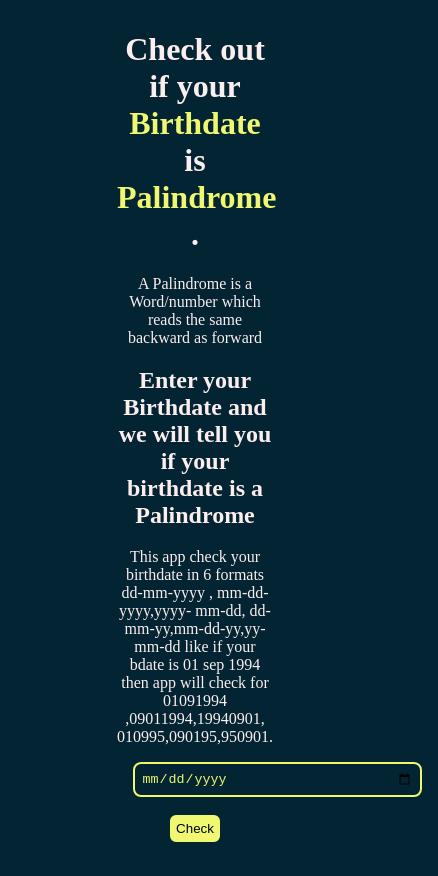
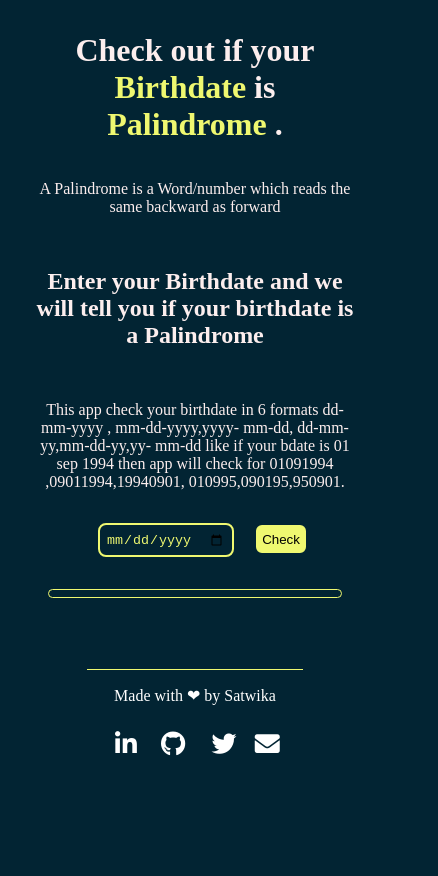
Before and after one commit to SatwikaKacham/bdate-palindrome, a plain HTML site: page index.html in a window 390 px wide. Shown: the whole page, 438 px wide, since content can reach past the window. After the commit the page ends 844 px from the top, so only its background shows below. Drawn offline with Linux system fonts and the light colour scheme.

Commit message:
style:responsive

```diff
--- a/app.js
+++ b/app.js
@@ -167,7 +167,7 @@ var bdaydate = dateInput.value;
   }
   else
   {
-    outPut.innerText = "please enter some valid input😥"
+    outPut.innerText = "Please enter some valid input😥"
   }
  var sol = isPosibilitiesPalindrome(date);
      if(sol)
--- a/index.html
+++ b/index.html
@@ -6,6 +6,8 @@
     <meta name="viewport" content="width=device-width, initial-scale=1.0">
     <title>Birthdate palindrome</title>
     <link rel="stylesheet" href="style.css">
+    <link rel="stylesheet" href="https://use.fontawesome.com/releases/v5.15.3/css/all.css" integrity="sha384-SZXxX4whJ79/gErwcOYf+zWLeJdY/qpuqC4cAa9rOGUstPomtqpuNWT9wdPEn2fk" crossorigin="anonymous"/>
+
 </head>
 <body>
     <h1 class="topic">Check out if your <span class="color-highlight">Birthdate</span> is <span class="color-highlight">Palindrome</span> .</h1>
@@ -18,6 +20,17 @@
     <input type="date" class="date-input">
     <button class="check-btn">Check</button>
     <div class="output"></div>
+    <div class = "foot">
+        <div class="made-stmt">Made with ❤ by Satwika</div>
+        <ul class=  "item-link" >
+          <li class= "initem" > <a  class = "item" href="https://www.linkedin.com/in/satwika-kacham-70aa4b200"><i class="fab fa-linkedin-in logo"></i></a></li>
+          <li class= "initem" > <a class = "item" href="https://github.com/satwikakacham"><i class="fab fa-github logo"></i></a>  </li>
+          <li class= "initem" > <a class = "item" href="https://twitter.com/kachamsatwika"><i class="fab fa-twitter logo"></i></a> </li>
+          <li class= "initem" > <a class = "item gmail-laptop" href="https://mail.google.com/mail/u/0/#inbox?compose=GTvVlcSMScnbzwRdCSXcClrbZphVslhHrkwwpTSfmwBlpFlVcGXxNCqdSSsWBHJqDnfRNBsMFJkDw" target="_blank"><i class="fas fa-envelope"></i></a> </li>
+          <li class= "initem" > <a class = "item gmail-phone" href="mailto:satwikakacham@gmail.com"><i class="fas fa-envelope"></i></a> </li>
+
+      </ul>
+    </div>
     <script src="app.js" type="text/javascript"></script>
 
 </body>
--- a/style.css
+++ b/style.css
@@ -10,11 +10,16 @@ body{
     background-color: var(--primary);
     color : rgb(252, 238, 238);
     text-align: center;
-    margin : 8% 30%;
+    margin : 8% 28%;
+
+
 
 }
 .color-highlight{
     color : var(--secoundary);
+}
+.discription,.discription2,.heading{
+    padding : 1rem 0rem;
 }
 
 .date-input{
@@ -23,7 +28,7 @@ body{
  border-radius: 0.5rem;
  background-color: var(--primary);
  color :var(--secoundary);
- width : 17rem;
+ /* width : 17rem; */
  margin : 1rem;
 }
 
@@ -33,3 +38,70 @@ body{
  border-radius: 0.5rem;
  border : 2px solid var(--primary);
 }
+.output{
+    color : var(--secoundary);
+    font-size:x-large;
+    border : 1px solid var(--secoundary);
+    padding : 0.2rem;
+    margin : 1rem;
+    border-radius: 0.5rem;
+
+}
+
+.foot{
+    width: fit-content;
+    margin : 8% auto;
+    text-align: center;
+
+}
+.initem{
+display: inline;
+
+font-size: 25px;
+}
+.item{
+    color: white;
+    padding:10px;
+}
+.made-stmt{
+    color:white;
+    padding:  0px 10px 10px 10px;
+    text-align: center;
+    border-top: 0.1rem solid var(--secoundary);
+    padding-top: 1rem;
+}
+.gmail-phone{
+    color:var(--primary);
+    font-size: 0px;
+  }
+
+
+
+  @media screen and (max-width : 600px)
+  {
+    .gmail-laptop{
+        display: none;
+        padding: 0px;
+    }
+    body{
+        margin : 2rem;
+    }
+
+
+    .gmail-phone{
+        font-size: 25px;
+        color:white;
+        padding: 2px;
+    }
+    .foot{
+    margin-top:22%;
+    }
+   .item-link{
+       margin-left: -20%;
+   }
+    .container{
+      margin-top: 20%;
+
+    }
+
+  }
```
